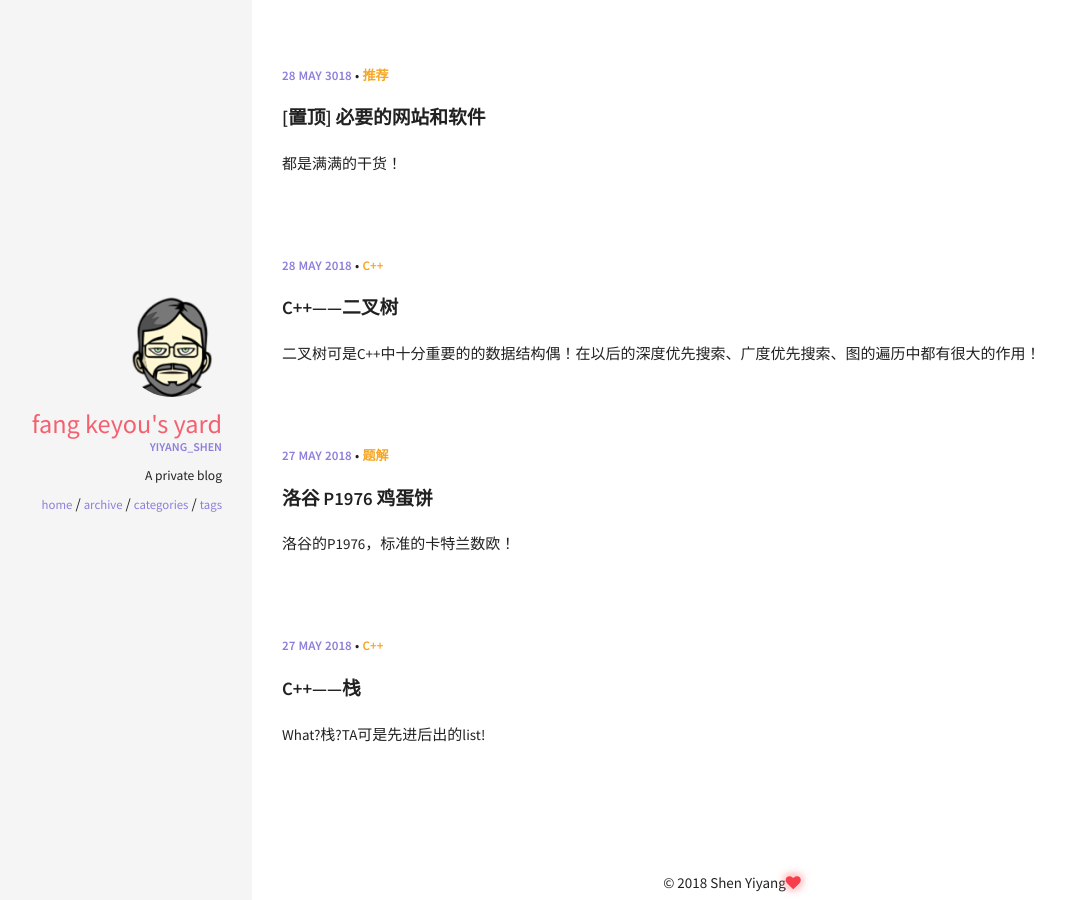
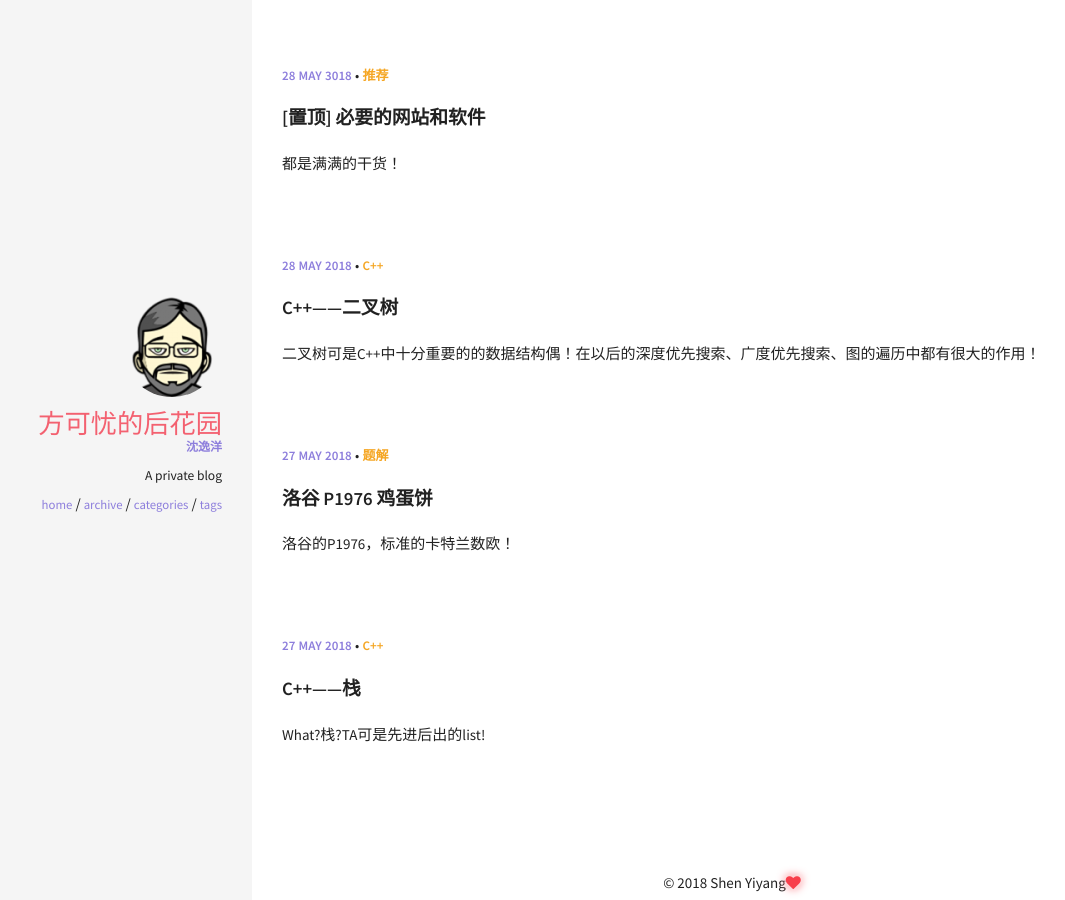
Before and after one commit to FangKeyou/FangKeyou.github.io, a Jekyll site: the page built from index.html, in a window 1280 px wide. Shown: the whole page, without its empty margins (68-1133 px from the left). Built offline with Jekyll 4.4.1, drawn with Linux system fonts in a browser that asks for light colours.

Commit message:
Update _config.yml

```diff
--- a/_config.yml
+++ b/_config.yml
@@ -33,9 +33,9 @@ kramdown:
 ####################################
 #
 owner:
-  name: fang keyou's yard
+  name: 方可忧的后花园
   avatar: leonids-logo.png
-  job: "Yiyang_Shen"
+  job: "沈逸洋"
   bio: "A private blog"
   email:
   disqus-shortname:
```
